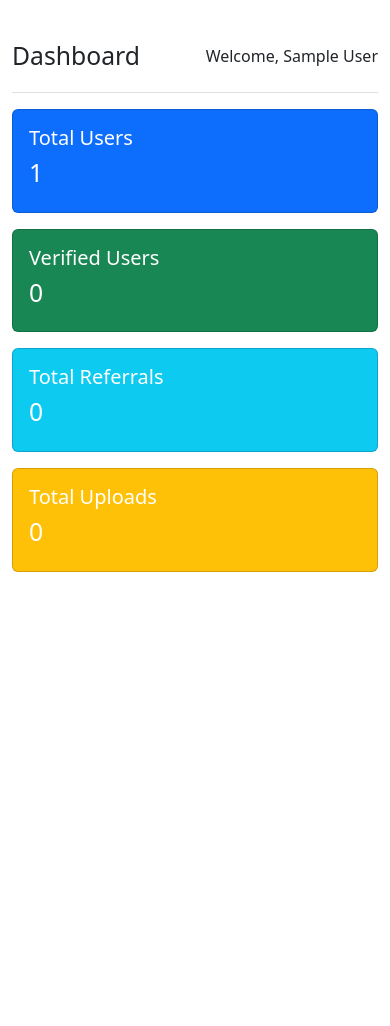
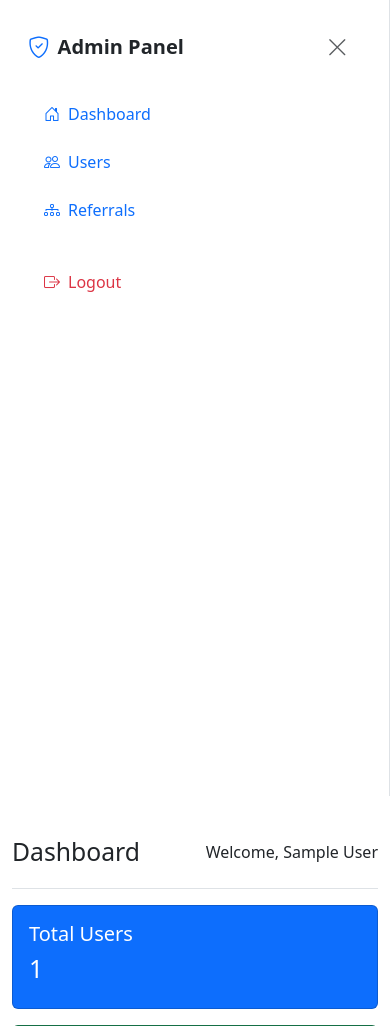
Before and after one commit to scottShams/unspend, a PHP site: page /admin/dashboard.php in a window 390 px wide. Shown: the top 1026 px of the page. Before the commit the page ends 572 px from the top, so only its background shows below. Run offline with PHP 8.4, Linux system fonts and the light colour scheme; the visitor is signed in with stand-in values (Sample User, id 1); data that the repository does not hold is empty.

Commit message:
Make the sidebar responsive

```diff
--- a/admin/includes/sidebar.php
+++ b/admin/includes/sidebar.php
@@ -1,10 +1,13 @@
 <!-- Sidebar -->
-<nav id="sidebar" class="col-md-2 d-none d-md-block border-end">
+<nav id="sidebar" class="col-md-2 border-end">
     <div class="sidebar-sticky p-3">
         <!-- Brand Header -->
         <div class="d-flex align-items-center mb-4 mt-2">
             <i class="bi bi-shield-check text-primary me-2 fs-4"></i>
             <h5 class="mb-0 fw-semibold">Admin Panel</h5>
+            <button class="btn btn-link d-md-none ms-auto" id="sidebarClose">
+                <i class="bi bi-x-lg fs-4 text-muted"></i>
+            </button>
         </div>
 
         <!-- Navigation Menu -->
```
